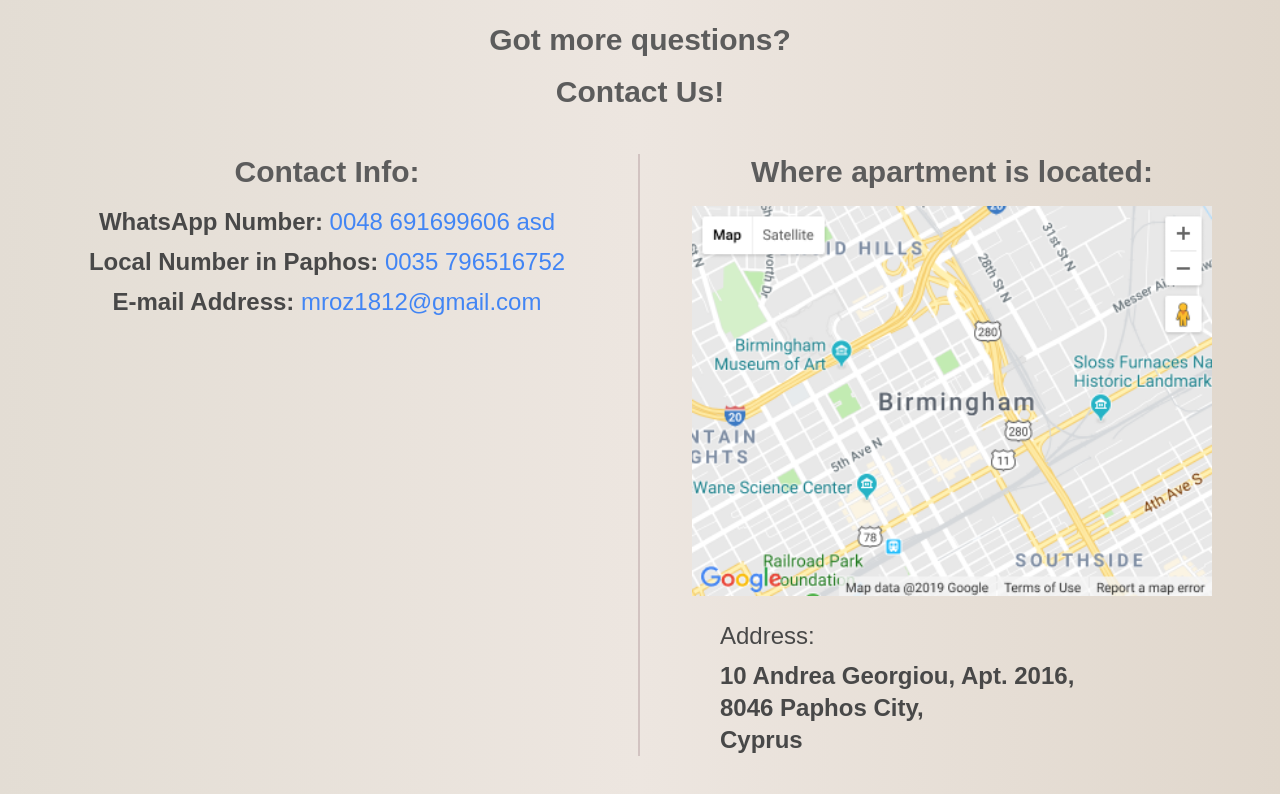
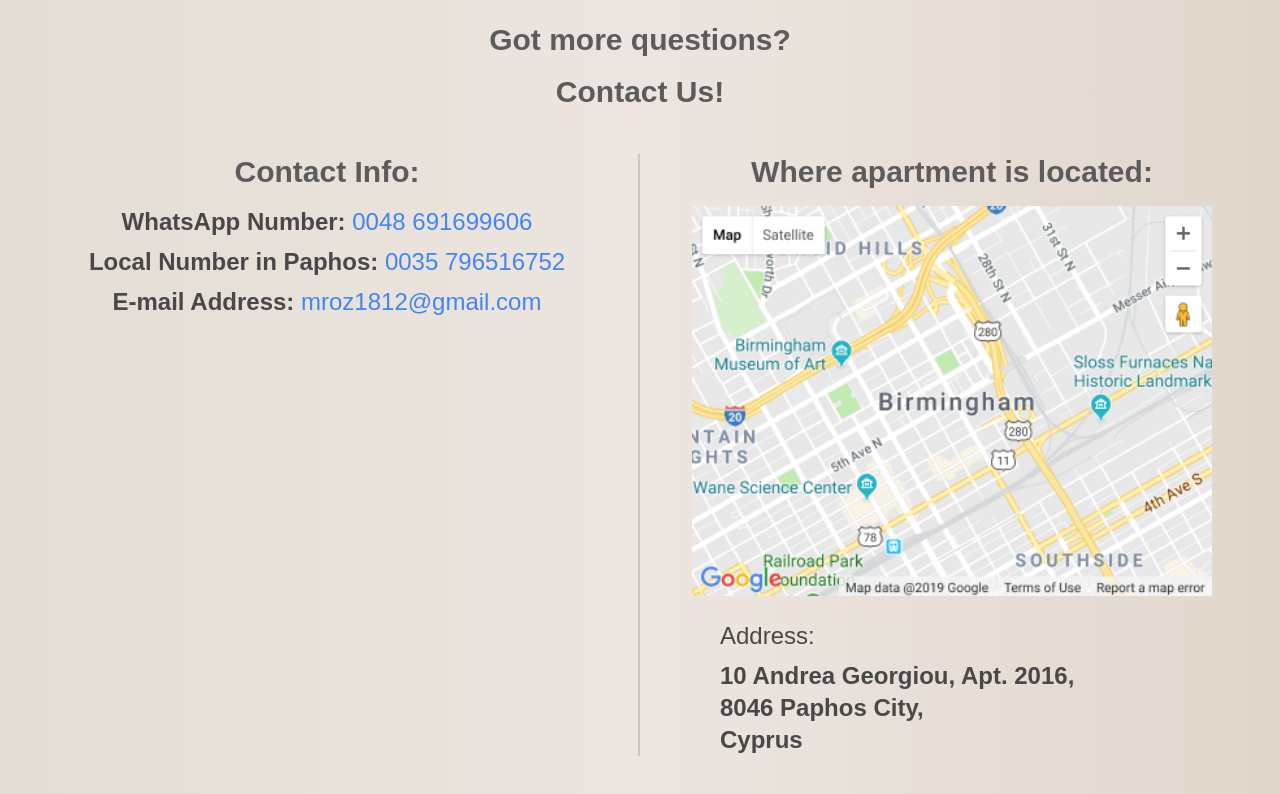
Before and after one commit to bartosz-szkolnik/central-rest-apartment, a Next.js app: page / in a window 1280 px wide. Shown: the part 10831-11625 px from the top of the page. Built offline with nearby package versions, Linux system fonts and the light colour scheme; a web font is replaced by a local one.

Commit message:
Remove debug message

```diff
--- a/src/app/sections/contact-info.tsx
+++ b/src/app/sections/contact-info.tsx
@@ -16,7 +16,7 @@ export function ContactInfo() {
         <Subtitle underline={false}>Contact Info:</Subtitle>
         <Paragraph className="mt-4 text-center text-[18px]">
           <span className="font-bold">WhatsApp Number: </span>
-          <ExternalLink href="https://api.whatsapp.com/send?phone=48691699606">0048 691699606 asd</ExternalLink>
+          <ExternalLink href="https://api.whatsapp.com/send?phone=48691699606">0048 691699606</ExternalLink>
         </Paragraph>
         <Paragraph className="mt-2 text-center text-[18px]">
           <span className="font-bold">Local Number in Paphos: </span>
```
